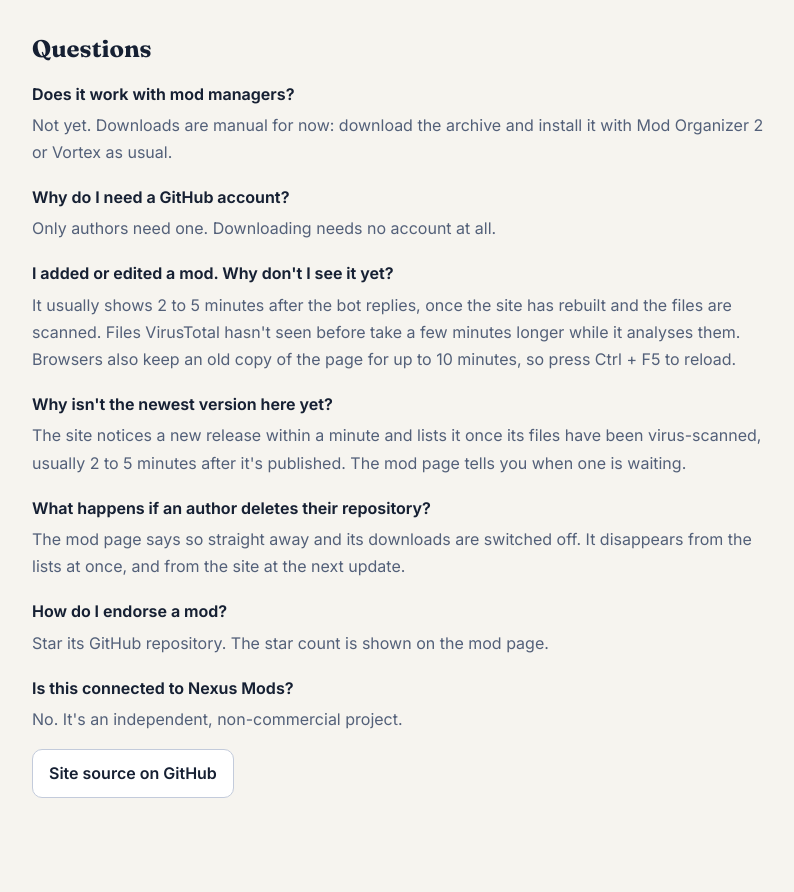
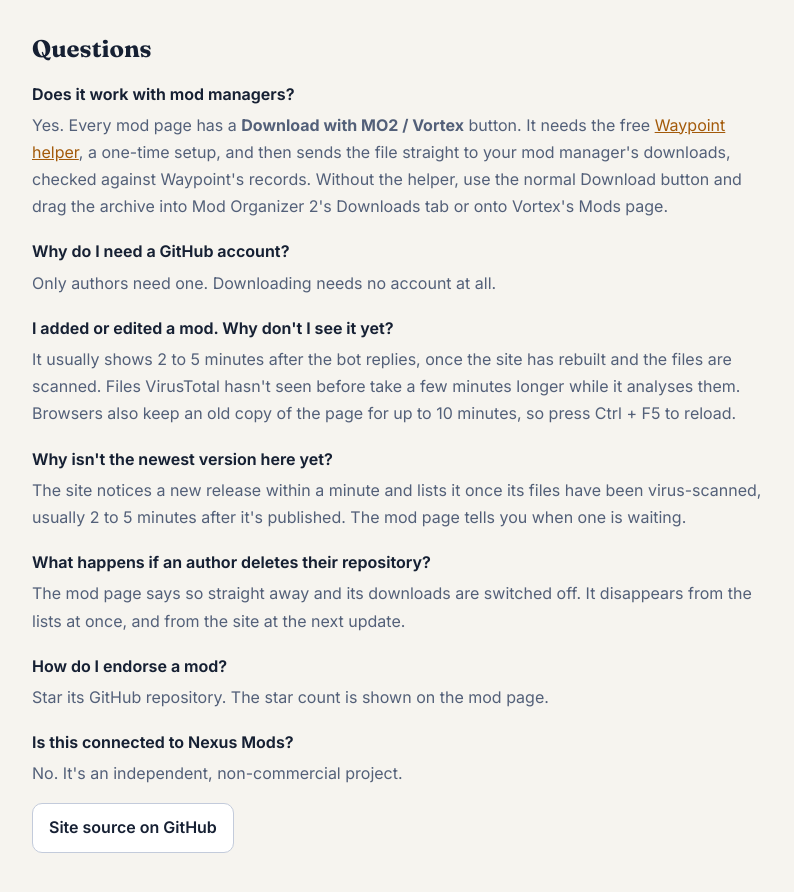
Before and after one commit to WaypointMods/waypointmods.github.io, a plain HTML site: page about.html in a window 1280 px wide. Shown: the part 1914-2806 px from the top of the page, without its empty margins (242-1036 px from the left). Drawn offline with Linux system fonts and the light colour scheme.

Commit message:
About: mod manager answer now mentions the Waypoint helper

```diff
--- a/about.html
+++ b/about.html
@@ -49,7 +49,7 @@
       <h2>Questions</h2>
       <dl class="faq">
         <dt>Does it work with mod managers?</dt>
-        <dd>Not yet. Downloads are manual for now: download the archive and install it with Mod Organizer 2 or Vortex as usual.</dd>
+        <dd>Yes. Every mod page has a <strong>Download with MO2 / Vortex</strong> button. It needs the free <a href="helper.html">Waypoint helper</a>, a one-time setup, and then sends the file straight to your mod manager's downloads, checked against Waypoint's records. Without the helper, use the normal Download button and drag the archive into Mod Organizer 2's Downloads tab or onto Vortex's Mods page.</dd>
         <dt>Why do I need a GitHub account?</dt>
         <dd>Only authors need one. Downloading needs no account at all.</dd>
         <dt>I added or edited a mod. Why don't I see it yet?</dt>
```
